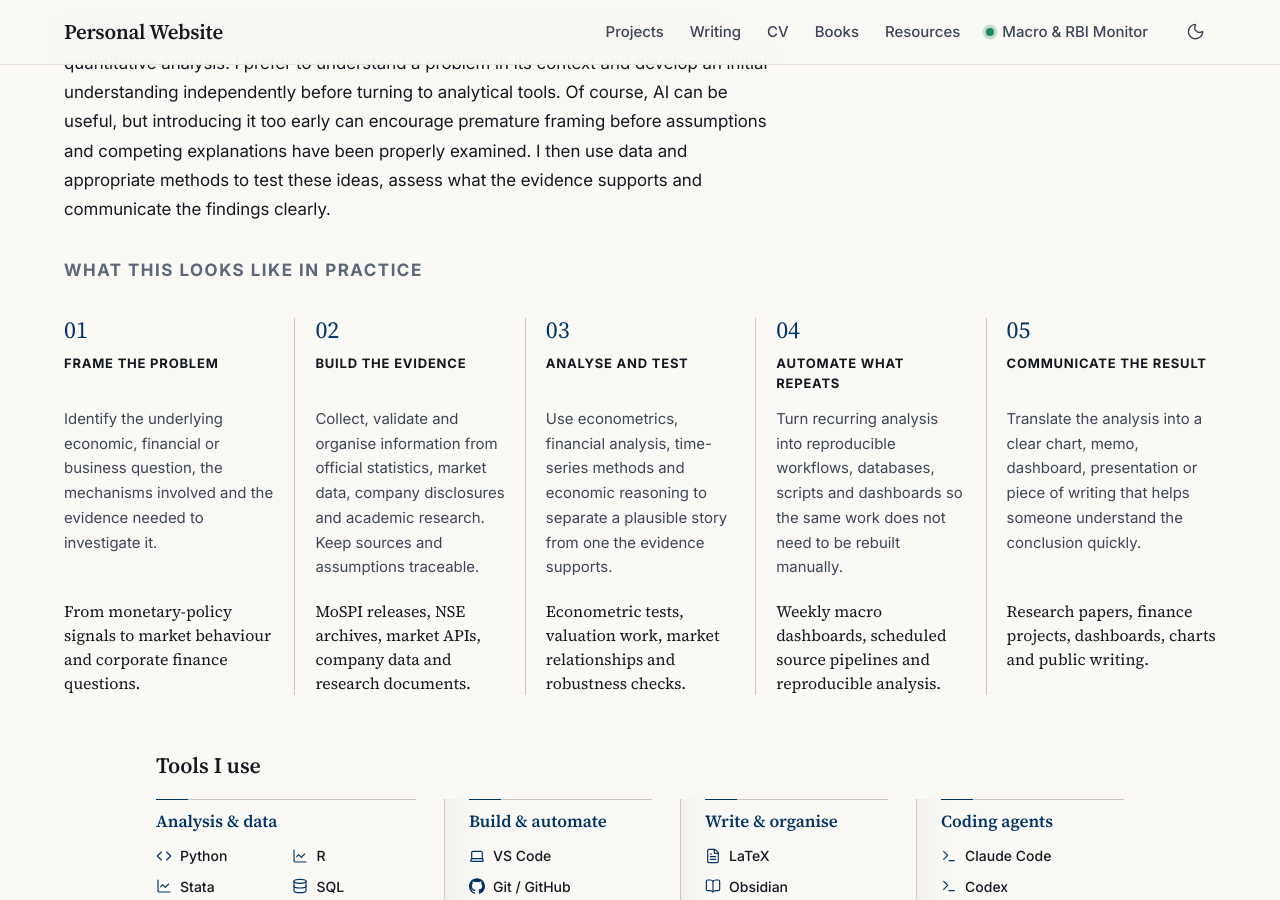
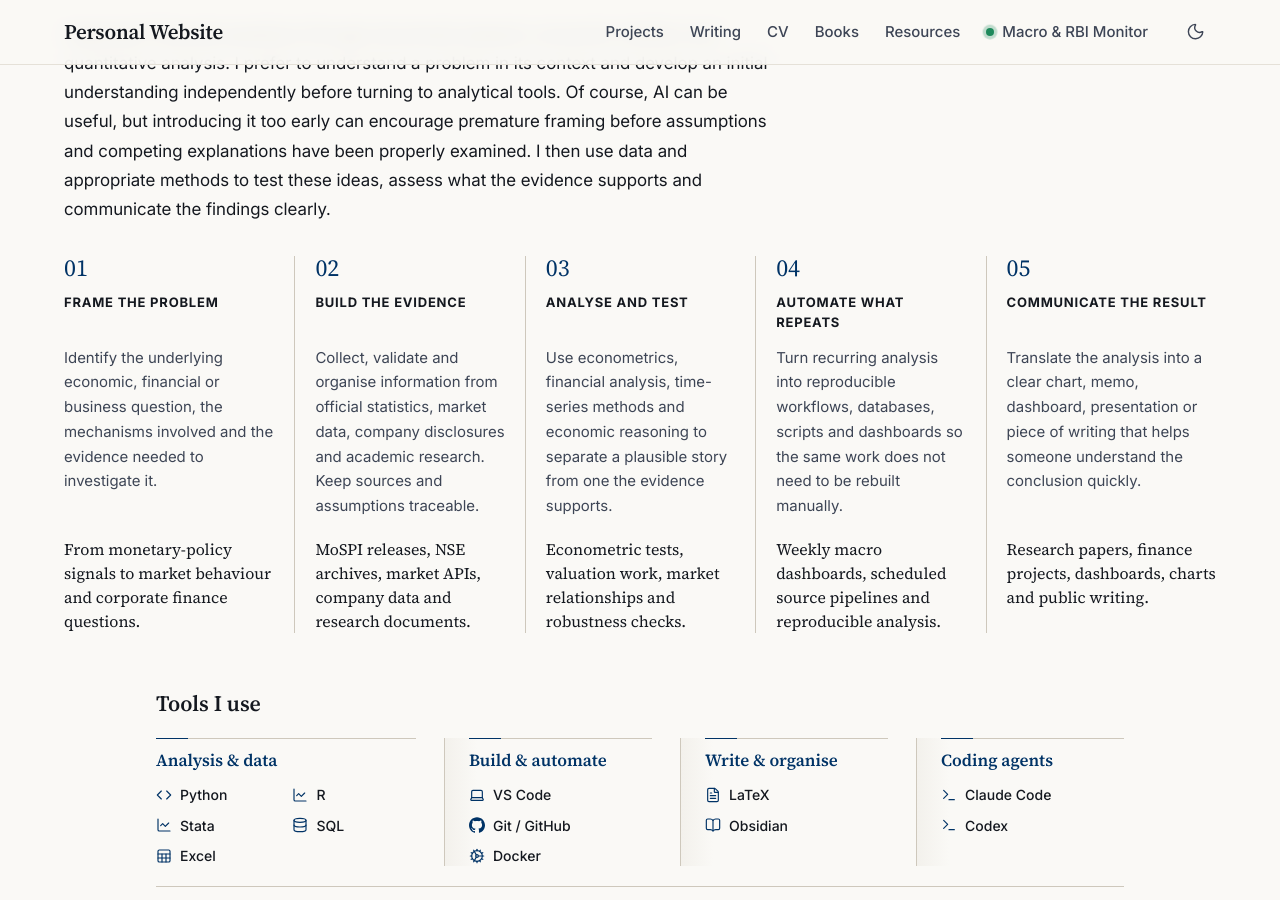
Before and after one commit to shreyasxi/shreyasxi.github.io, a Jekyll site: the page built from _pages/about.md, in a window 1280 px wide and 900 px high, scrolled down 1632 px. Built offline with Jekyll 4.4.1, drawn with Linux system fonts in a browser that asks for light colours.

Commit message:
Remove redundant paragraph from about page
Removed unnecessary paragraph about practical application.

```diff
--- a/_pages/about.md
+++ b/_pages/about.md
@@ -70,9 +70,6 @@ redirect_from:
   </div>
   <div class="home-section__body">
     <p>I approach financial questions through structured research, economic intuition and quantitative analysis. I prefer to understand a problem in its context and develop an initial understanding independently before turning to analytical tools. Of course, AI can be useful, but introducing it too early can encourage premature framing before assumptions and competing explanations have been properly examined. I then use data and appropriate methods to test these ideas, assess what the evidence supports and communicate the findings clearly.</p>
-    <p class="research-workflow__label">
-  What this looks like in practice
-      </p>
     <ol class="research-workflow" role="list">
       <li class="research-workflow__stage">
         <span class="research-workflow__number" aria-hidden="true">01</span>
```
